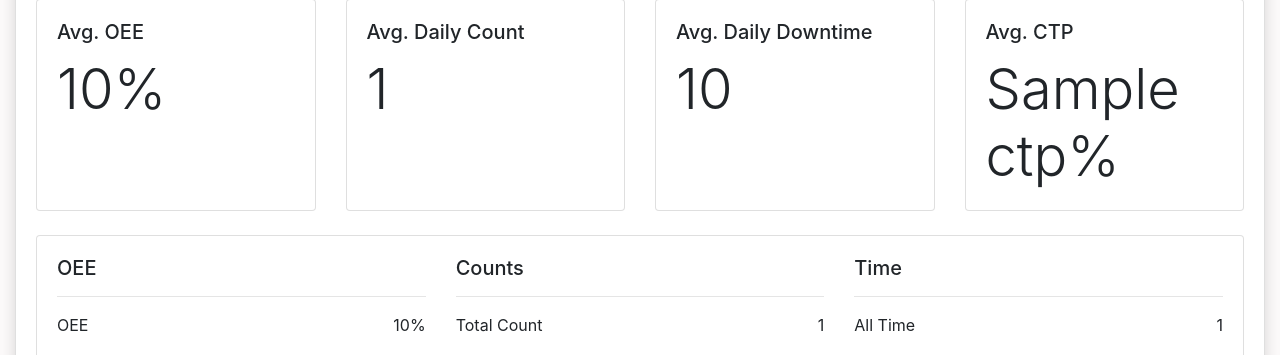
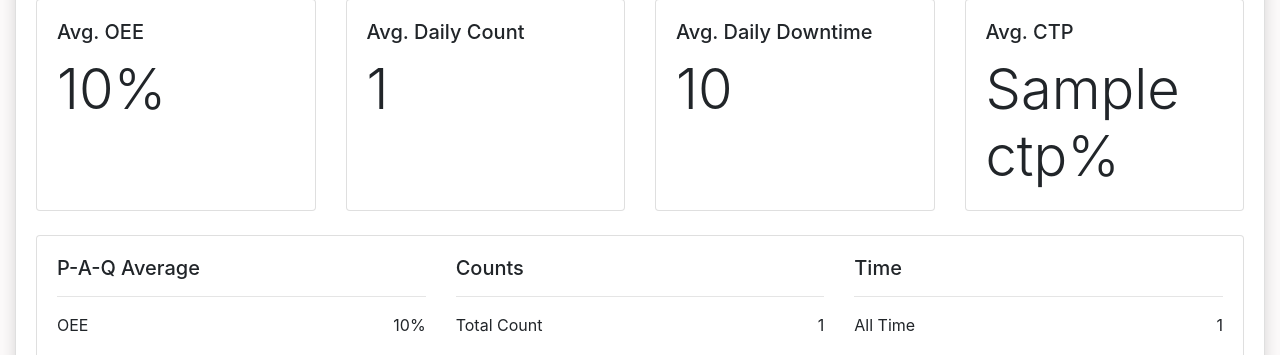
Before and after one commit to BradNichol/nlapp, a Python web app: template app/reports/templates/productionreport.html in a window 1280 px wide. Shown: the part 349-704 px from the top of the page. Run offline with Jinja, Linux system fonts and the light colour scheme; the template is opened without the code that fills it: most values are stand-ins (such as "Sample title", 1, 10 or a date in 2020); some libraries are stand-ins or nearby versions.

Commit message:
P-A-Q results added

```diff
--- a/app/reports/routes.py
+++ b/app/reports/routes.py
@@ -214,7 +214,10 @@ def productionReport():
             'total_count' : f'{daily_count:,}',
             'total_good_count' : f'{daily_count - daily_rejects:,}',
             'total_rejects' : f'{daily_rejects:,}',
-            'oee_score' : oee_score
+            'oee_score' : oee_score,
+            'availability' : availability,
+            'performance' : performance,
+            'quality' : quality
 
         }
 
--- a/app/reports/templates/productionreport.html
+++ b/app/reports/templates/productionreport.html
@@ -69,9 +69,9 @@ Production Report
                     <div class="card-body">
                         <div class="row">
                             <div class="col-md-4">
-                                <h5>OEE</h5>
+                                <h5>P-A-Q Average</h5>
                                 <hr>
-                                <p class="card-text">OEE <span class="float-right">{{ oeeScore }}%</span></p>
+                                <p class="card-text">OEE <span class="float-right">{{ oee_score }}%</span></p>
                                 <p class="card-text">Availability <span class="float-right">{{ availability }}%</span>
                                 </p>
                                 <p class="card-text">Performance <span class="float-right">{{ performance }}%</span></p>
```
